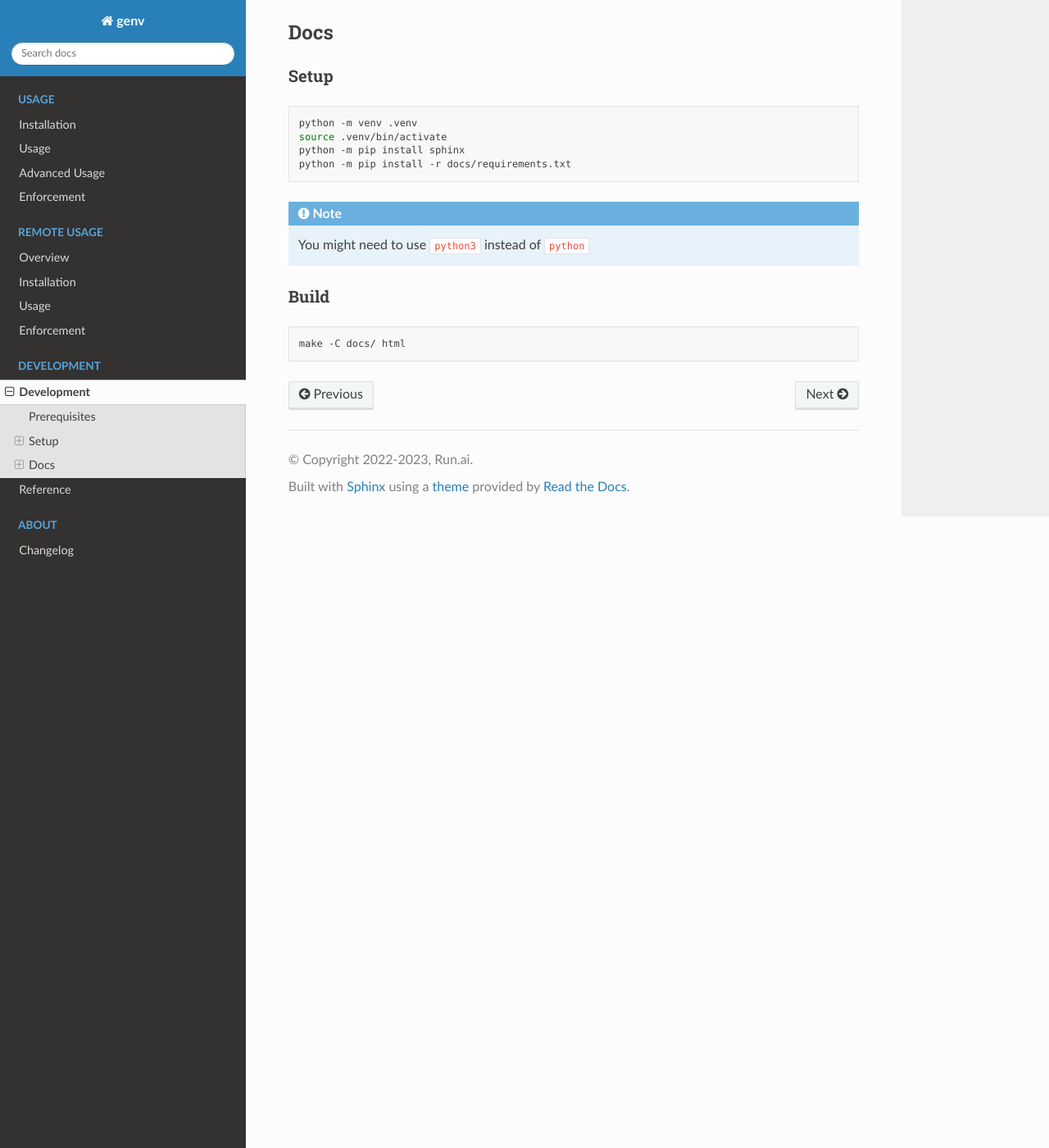
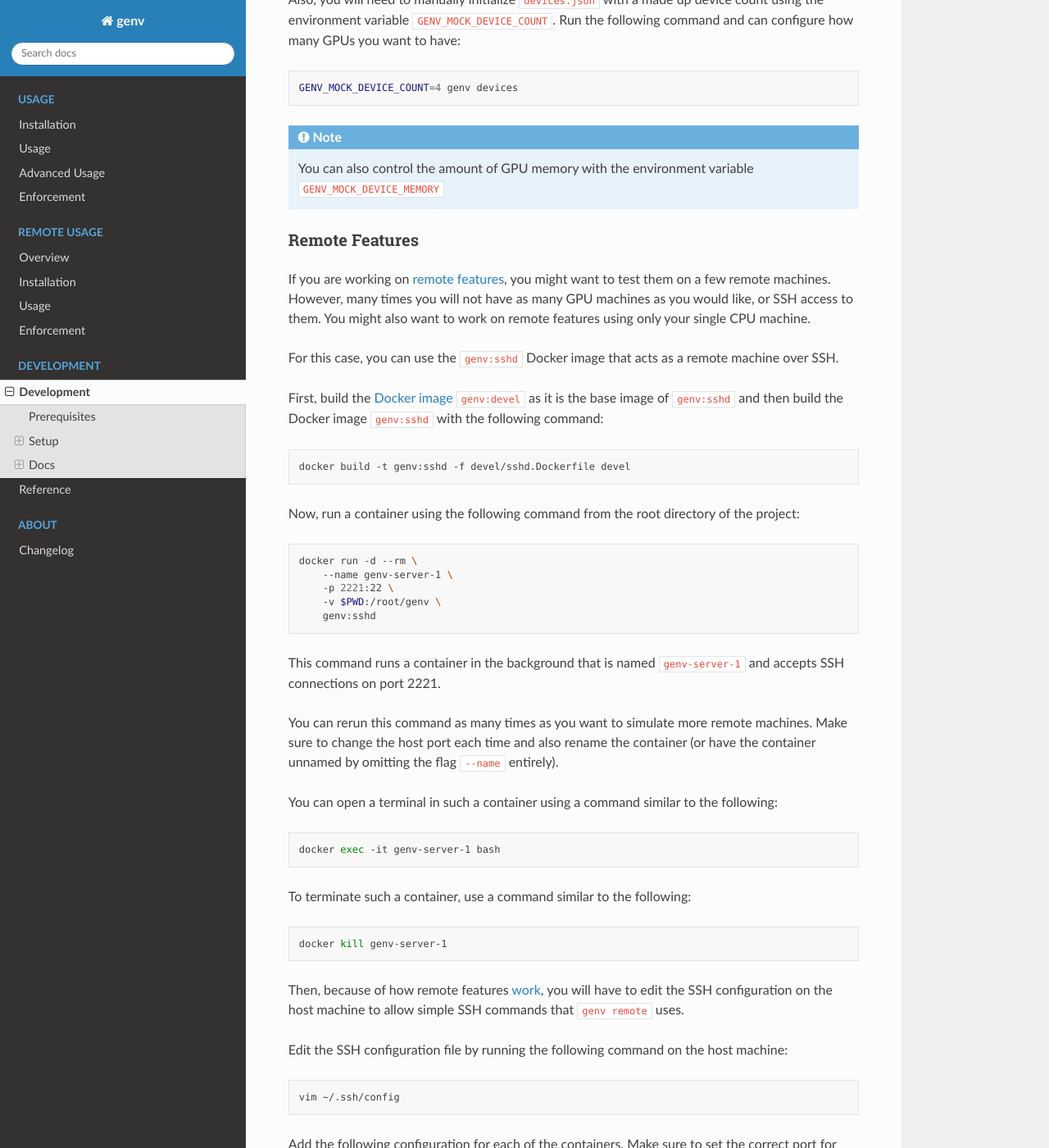
Before and after one commit to run-ai/genv, a Sphinx documentation site: the page built from docs/source/development/development.rst, in a window 1280 px wide and 1400 px high, scrolled down 2409 px. Shown: the whole window at 82% size. Built offline with Sphinx 7.4.7 and the Read the Docs theme 2.0.0, drawn with Linux system fonts in a browser that asks for light colours; some of the changed text lies outside the part shown.

Commit message:
Improvements in development setup
* Supporting developing remote features on a local CPU machine
* Building two new Docker images: genv:devel and genv:sshd

- Update development.rst
- Remove devel/.bashrc

```diff
--- a/docs/source/development/development.rst
+++ b/docs/source/development/development.rst
@@ -45,26 +45,32 @@ Docker
 You can also use a container for the development.
 This is useful if you are using macOS as Genv is developed for Linux systems and some things are not available in macOS (e.g. :code:`/proc` filesystem).
 
-Use the following command:
+First, build the Docker image :code:`genv:devel` with the following command:
+
+.. code-block:: shell
+
+    docker build -t genv:devel -f devel/Dockerfile devel
+
+Now, run a development container using the following command from the root directory of the project:
 
 .. code-block:: shell
 
     docker run -it --rm --name genv \
-        -v $PWD:/genv \
-        -v /var/tmp:/var/tmp \
-        -w /genv \
-        python \
-        bash --rcfile /genv/devel/.bashrc
+        -v $PWD:/root/genv \
+        -w /root/genv \
+        genv:devel
+
+.. TODO(raz): document how to use real GPUs
 
 .. note::
 
-    You can pass :code:`-v $HOME/.ssh:/root/.ssh` if you want to use remote features as well
+    Pass :code:`-v /var/tmp:/var/tmp --pid host` if you want to share the state with the host machine or with other containers and :code:`-v $HOME/.ssh:/root/.ssh` if you want to use remote features as well
 
 To open another terminal inside the container use:
 
 .. code-block:: shell
 
-    docker exec -it genv bash --rcfile /genv/devel/.bashrc
+    docker exec -it genv bash
 
 CPU-Only Setup
 ~~~~~~~~~~~~~~
@@ -85,8 +91,14 @@ Set up your shell with the following command:
 
     export PATH=$PWD/devel/shims:$PATH
 
+.. note::
+
+    If you are using a :ref:`Docker <Docker>` development setup, your shell should already be set.
+
 Now, execute :code:`nvidia-smi` once again.
 This time it should work and you should see an :code:`nvidia-smi`-like output printed to the screen.
+
+.. TODO(raz): remove this once it's fixed
 
 Also, you will need to manually initialize :code:`devices.json` with a made up device count using the environment variable :code:`GENV_MOCK_DEVICE_COUNT`.
 Run the following command and can configure how many GPUs you want to have:
@@ -98,6 +110,92 @@ Run the following command and can configure how many GPUs you want to have:
 .. note::
 
     You can also control the amount of GPU memory with the environment variable :code:`GENV_MOCK_DEVICE_MEMORY`
+
+Remote Features
+~~~~~~~~~~~~~~~
+If you are working on :ref:`remote features <Remote Overview>`, you might want to test them on a few remote machines.
+However, many times you will not have as many GPU machines as you would like, or SSH access to them.
+You might also want to work on remote features using only your single CPU machine.
+
+For this case, you can use the :code:`genv:sshd` Docker image that acts as a remote machine over SSH.
+
+First, build the :ref:`Docker image <Docker>` :code:`genv:devel` as it is the base image of :code:`genv:sshd` and then build the Docker image :code:`genv:sshd` with the following command:
+
+.. code-block:: shell
+
+    docker build -t genv:sshd -f devel/sshd.Dockerfile devel
+
+Now, run a container using the following command from the root directory of the project:
+
+.. code-block:: shell
+
+    docker run -d --rm \
+        --name genv-server-1 \
+        -p 2221:22 \
+        -v $PWD:/root/genv \
+        genv:sshd
+
+.. TODO(raz): document how to use real GPUs
+
+This command runs a container in the background that is named :code:`genv-server-1` and accepts SSH connections on port 2221.
+
+You can rerun this command as many times as you want to simulate more remote machines.
+Make sure to change the host port each time and also rename the container (or have the container unnamed by omitting the flag :code:`--name` entirely).
+
+You can open a terminal in such a container using a command similar to the following:
+
+.. code-block:: shell
+
+    docker exec -it genv-server-1 bash
+
+To terminate such a container, use a command similar to the following:
+
+.. code-block:: shell
+
+    docker kill genv-server-1
+
+Then, because of how remote features :ref:`work <Remote Installation>`, you will have to edit the SSH configuration on the host machine to allow simple SSH commands that :code:`genv remote` uses.
+
+Edit the SSH configuration file by running the following command on the host machine:
+
+.. code-block:: shell
+
+    vim ~/.ssh/config
+
+Add the following configuration for each of the containers.
+Make sure to set the correct port for every container:
+
+.. code-block:: shell
+
+    Host genv-server-1
+        Port 2221
+        Hostname 127.0.0.1
+        User root
+
+Then, test the SSH connectivity using the command:
+
+.. code-block:: shell
+
+    ssh genv-server-1
+
+.. warning::
+
+    You might need to approve the SSH key of the container on the first time.
+    Type :code:`yes` if you see a message similar to :code:`Are you sure you want to continue connecting (yes/no)?`.
+
+.. TODO(raz): remove this once it's fixed
+
+Also, if you are running on a CPU-only machine, you will need to initialize :code:`devices.json` with running the following command inside the container:
+
+.. code-block:: shell
+
+    GENV_MOCK_DEVICE_COUNT=4 genv devices
+
+After setting up all containers, test your setup with a command similar to the following:
+
+.. code-block:: shell
+
+    genv remote -H genv-server-1,genv-server-2 devices
 
 Docs
 ----
--- a/docs/source/remote/installation.rst
+++ b/docs/source/remote/installation.rst
@@ -1,3 +1,5 @@
+.. _Remote Installation:
+
 Installation
 ============
 
```
Also changed, not shown: 3 other files.
